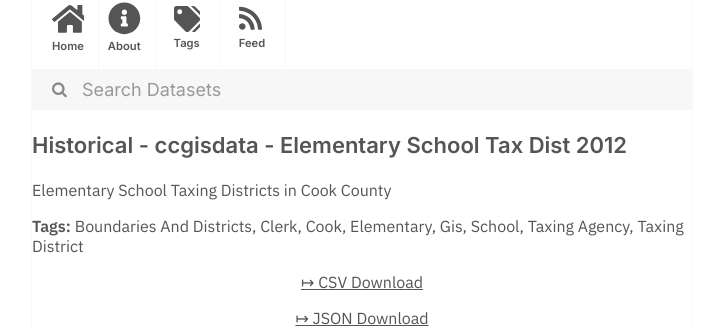
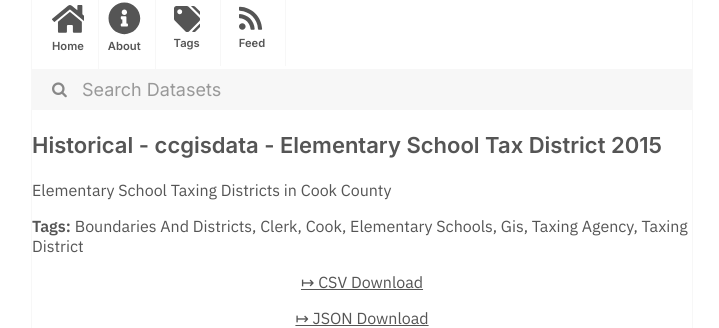
Before and after one commit to dayda-entities/cook-county-of-illinois, a Jekyll site: the page built from _posts/2020-11-10-historical-ccgisdata-elementar.md, in a window 1280 px wide. Shown: the part 216-544 px from the top of the page, without its empty margins (278-997 px from the left). Built offline with Jekyll 4.4.1, drawn with Linux system fonts in a browser that asks for light colours.

Commit message:
Publish Data

```diff
--- a/_posts/2020-11-10-historical-ccgisdata-elementar.md
+++ b/_posts/2020-11-10-historical-ccgisdata-elementar.md
@@ -1,24 +1,23 @@
 ---
-title: Historical - ccgisdata - Elementary School Tax Dist 2012
-created: '2020-11-10T16:57:14.199126'
-modified: '2020-11-10T16:57:14.199137'
+title: Historical - ccgisdata - Elementary School Tax District 2015
+created: '2020-11-10T16:57:57.705031'
+modified: '2020-11-10T16:57:57.705042'
 state: active
 type: dataset
 tags:
   - Boundaries And Districts
   - Clerk
   - Cook
-  - Elementary
+  - Elementary Schools
   - Gis
-  - School
   - Taxing Agency
   - Taxing District
 groups:
   - Local Government
 csv_url: >-
-  https://datacatalog.cookcountyil.gov/api/views/vkxu-e959/rows.csv?accessType=DOWNLOAD
+  https://datacatalog.cookcountyil.gov/api/views/tp5a-vuz9/rows.csv?accessType=DOWNLOAD
 json_url: >-
-  https://datacatalog.cookcountyil.gov/api/views/vkxu-e959/rows.json?accessType=DOWNLOAD
+  https://datacatalog.cookcountyil.gov/api/views/tp5a-vuz9/rows.json?accessType=DOWNLOAD
 layout: post
 
 ---
```
